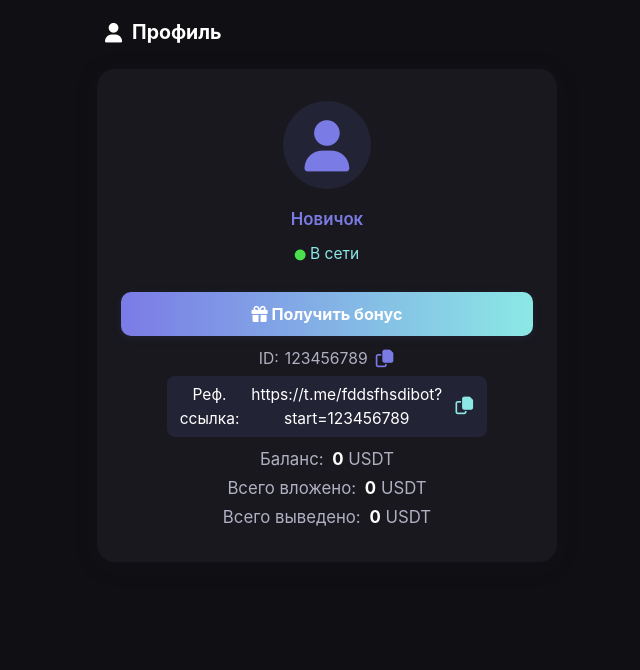
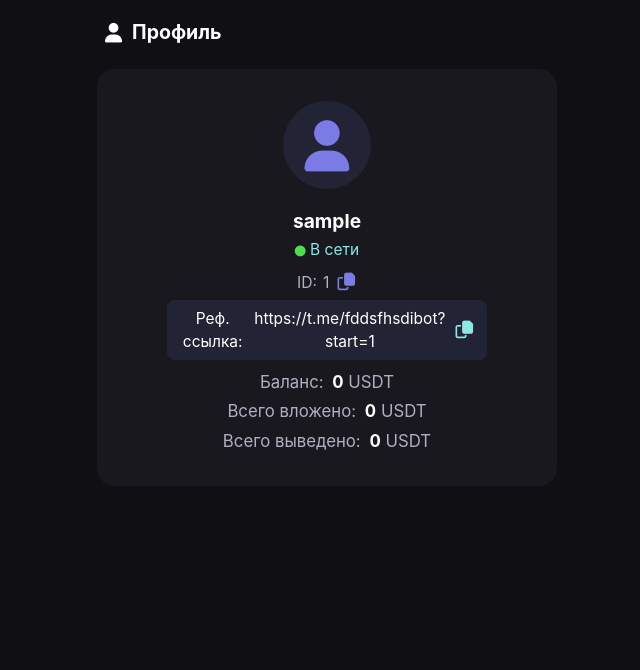
Before and after one commit to emoread23/miniapp23, a Python web app: template miniapp/zakaz/api/templates/index.html in a window 1280 px wide. Shown: the top 670 px of the page, without its empty margins (313-953 px from the left). Run offline with Jinja, Linux system fonts and the light colour scheme; the template is opened without the code that fills it: most values are stand-ins (such as "Sample title", 1, 10 or a date in 2020).

```diff
--- a/miniapp/zakaz/api/templates/index.html
+++ b/miniapp/zakaz/api/templates/index.html
@@ -279,11 +279,10 @@
             <div class="blum-section-title"><i class="fa-solid fa-user"></i>Профиль</div>
             <div class="blum-card text-center">
                 <div class="blum-profile-avatar"><i class="fa-solid fa-user"></i></div>
-                <div class="blum-profile-level">Новичок</div>
+                <div class="blum-profile-name">{{ username or 'Гость' }}</div>
                 <div class="blum-profile-status"><i class="fa-solid fa-circle" style="font-size:0.7em;color:#4be04b;"></i> В сети</div>
-                <button class="blum-profile-bonus-btn" id="bonusBtn"><i class="fa-solid fa-gift"></i> Получить бонус</button>
-                <div class="blum-profile-id">ID: <span id="profileId">123456789</span> <button class="blum-profile-id-copy" onclick="navigator.clipboard.writeText('123456789')"><i class="fa-regular fa-copy"></i></button></div>
-                <div class="blum-profile-ref">Реф. ссылка: <span id="refLink">https://t.me/fddsfhsdibot?start=123456789</span> <button class="blum-profile-ref-copy" onclick="navigator.clipboard.writeText('https://t.me/fddsfhsdibot?start=123456789')"><i class="fa-regular fa-copy"></i></button></div>
+                <div class="blum-profile-id">ID: <span id="profileId">{{ user_id }}</span> <button class="blum-profile-id-copy" onclick="navigator.clipboard.writeText('{{ user_id }}')"><i class="fa-regular fa-copy"></i></button></div>
+                <div class="blum-profile-ref">Реф. ссылка: <span id="refLink">https://t.me/fddsfhsdibot?start={{ user_id }}</span> <button class="blum-profile-ref-copy" onclick="navigator.clipboard.writeText('https://t.me/fddsfhsdibot?start={{ user_id }}')"><i class="fa-regular fa-copy"></i></button></div>
                 <div class="blum-profile-stats">Баланс: <span class="stat-value">0</span> USDT</div>
                 <div class="blum-profile-stats">Всего вложено: <span class="stat-value">0</span> USDT</div>
                 <div class="blum-profile-stats">Всего выведено: <span class="stat-value">0</span> USDT</div>
```
